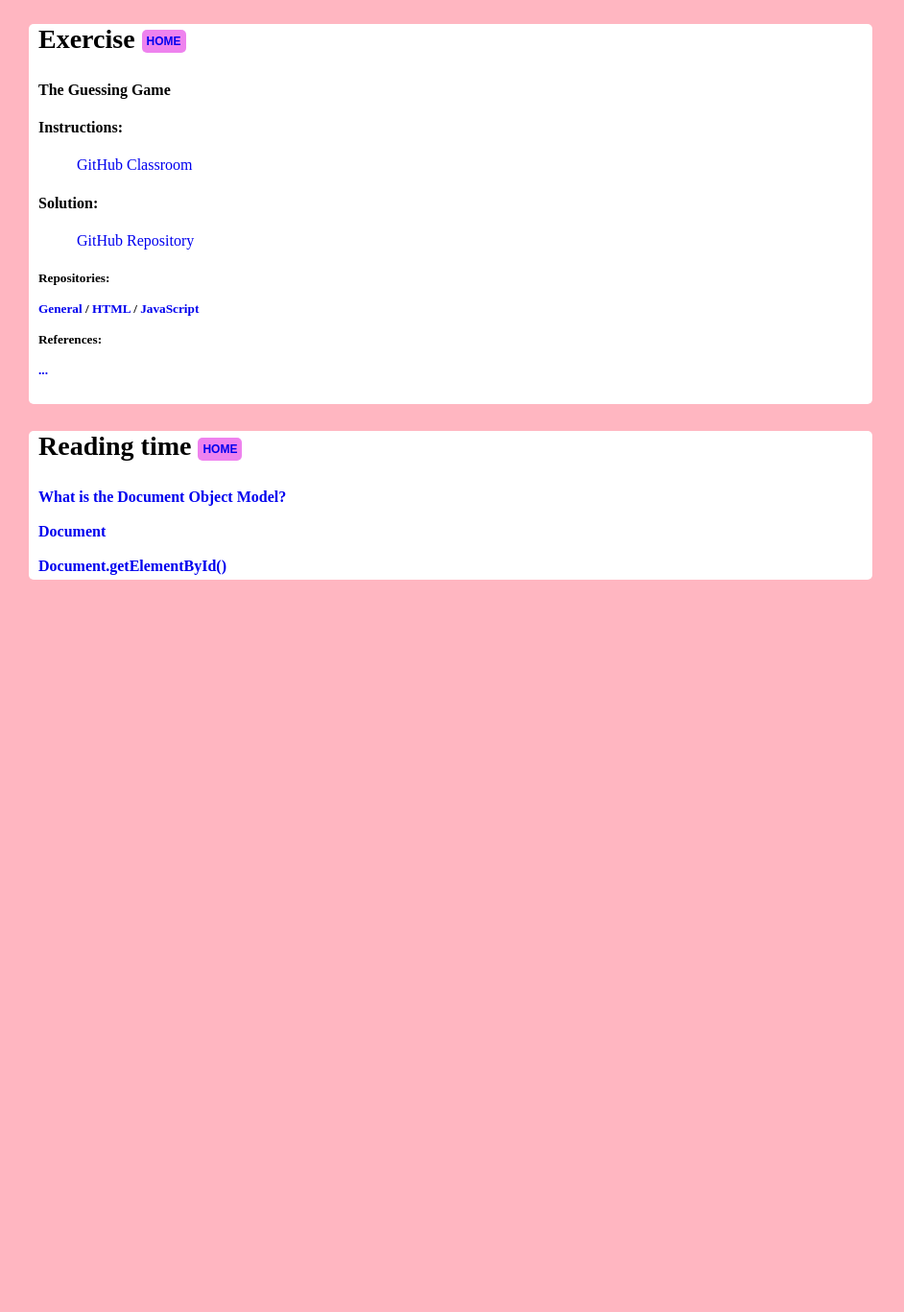
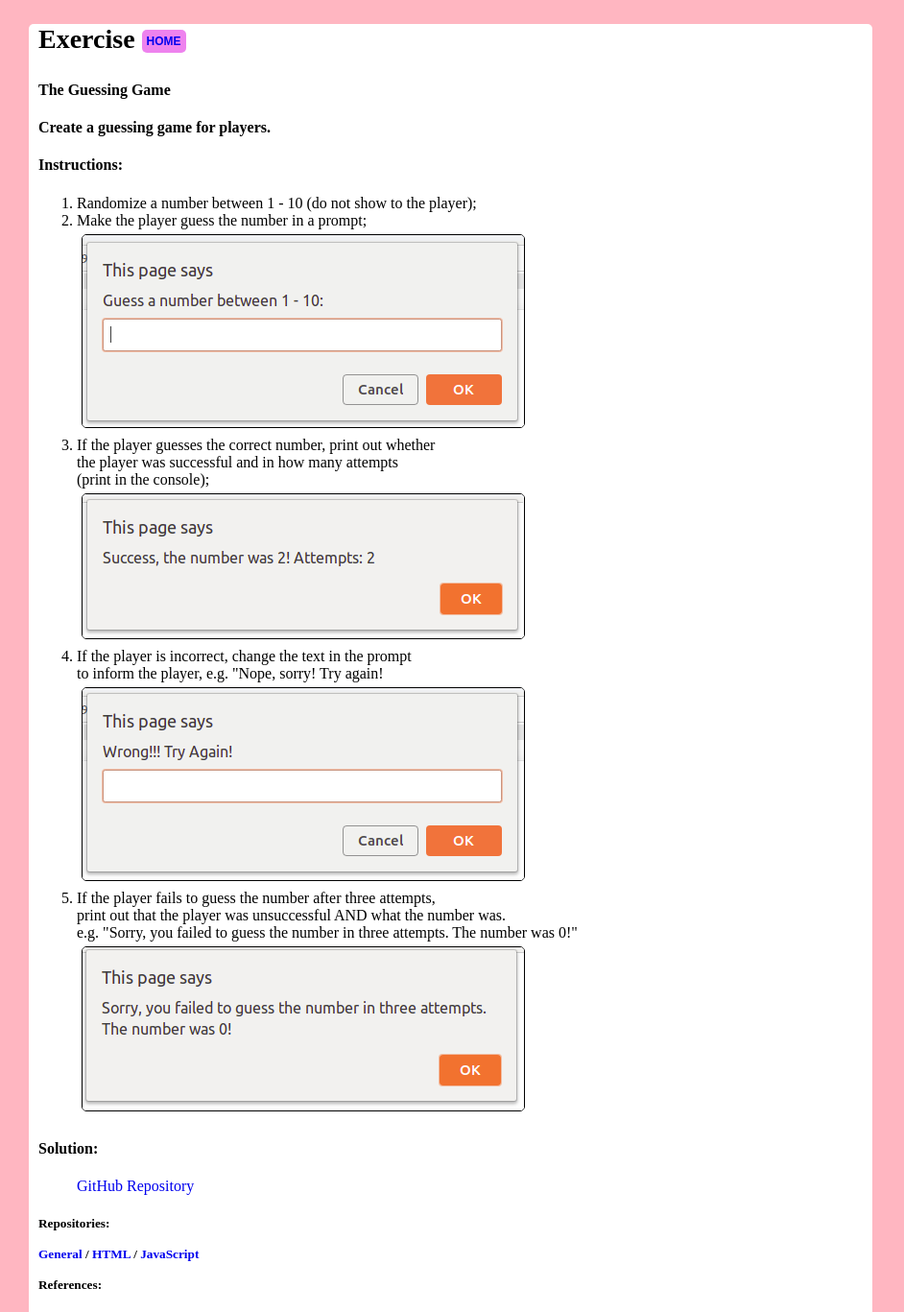
Before and after one commit to marcelosperalta/boilerplate_sass, a website: page src/html/20200420/20200420.html in a window 1280 px wide. Shown: the part 863-2230 px from the top of the page at 96% size, without its empty margins (0-942 px from the left). Before the commit the page ends 1493 px from the top, so only its background shows below. Drawn offline with nearby package versions, Linux system fonts and the light colour scheme; files that its build step writes are made by us from their sources.

Commit message:
20200420.html updated

```diff
--- a/src/html/20200420/20200420.html
+++ b/src/html/20200420/20200420.html
@@ -120,9 +120,31 @@
             <span class="span2"><a href="#"><b>HOME</b></a></span>
         </h3>
         <h4>The Guessing Game</h4>
+        <h4>Create a guessing game for players.</h4>
         <h4>Instructions:</h4>
         <ol>
-            <a href="https://github.com/FBw-26/alert-prompt-marcelosperalta" target="_blank"> GitHub Classroom</a>
+            <li>Randomize a number between 1 - 10 (do not show to the player);</li>
+            <li>Make the player guess the number in a prompt;
+                <br>
+                <img class="image-20200420" src="../../img/2020.04.20_1.png" alt="">
+            </li>
+            <li>If the player guesses the correct number, print out whether <br>
+                the player was successful and in how many attempts <br>
+                (print in the console);
+                <br>
+                <img class="image-20200420" src="../../img/2020.04.20_2.png" alt="">
+            </li>
+            <li>If the player is incorrect, change the text in the prompt <br>
+                to inform the player, e.g. "Nope, sorry! Try again!
+                <br>
+                <img class="image-20200420" src="../../img/2020.04.20_3.png" alt="">
+            </li>
+            <li>If the player fails to guess the number after three attempts, <br>
+                print out that the player was unsuccessful AND what the number was. <br>
+                e.g. "Sorry, you failed to guess the number in three attempts. The number was 0!"
+                <br>
+                <img class="image-20200420" src="../../img/2020.04.20_4.png" alt="">
+            </li>
         </ol>
 
         <h4>Solution:</h4>
@@ -141,11 +163,11 @@
                        target="_blank">
                         General
                     </a> /
-                    <a href="https://github.com/marcelosperalta/dciScssTemplate/blob/master/src/html/20200420/20200420.html"
+                    <a href="..."
                        target="_blank">
                         HTML
                     </a> /
-                    <a href="https://github.com/marcelosperalta/dciScssTemplate/blob/master/src/html/20200420/scripts.js"
+                    <a href="..."
                        target="_blank">
                         JavaScript
                     </a>
--- a/src/scss/_mixin.scss
+++ b/src/scss/_mixin.scss
@@ -21,3 +21,14 @@
   @include flex-forever;
   @include font-setup(arial, 9rem, normal);
 }
+
+// class 20.04.2020
+// 20200420.html
+@mixin image {
+  border: 1px solid black;
+  border-radius:        5px;
+  margin:               5px;
+}
+.image-20200420 {
+  @include image()
+}
--- a/src/scss/body/_body.scss
+++ b/src/scss/body/_body.scss
@@ -206,7 +206,6 @@ body {
 }
 
 
-
 //
 ////
 //////
```
Also changed, not shown: src/img/2020.04.20_1.png (added), src/img/2020.04.20_2.png (added), src/img/2020.04.20_3.png (added), src/img/2020.04.20_4.png (added).
